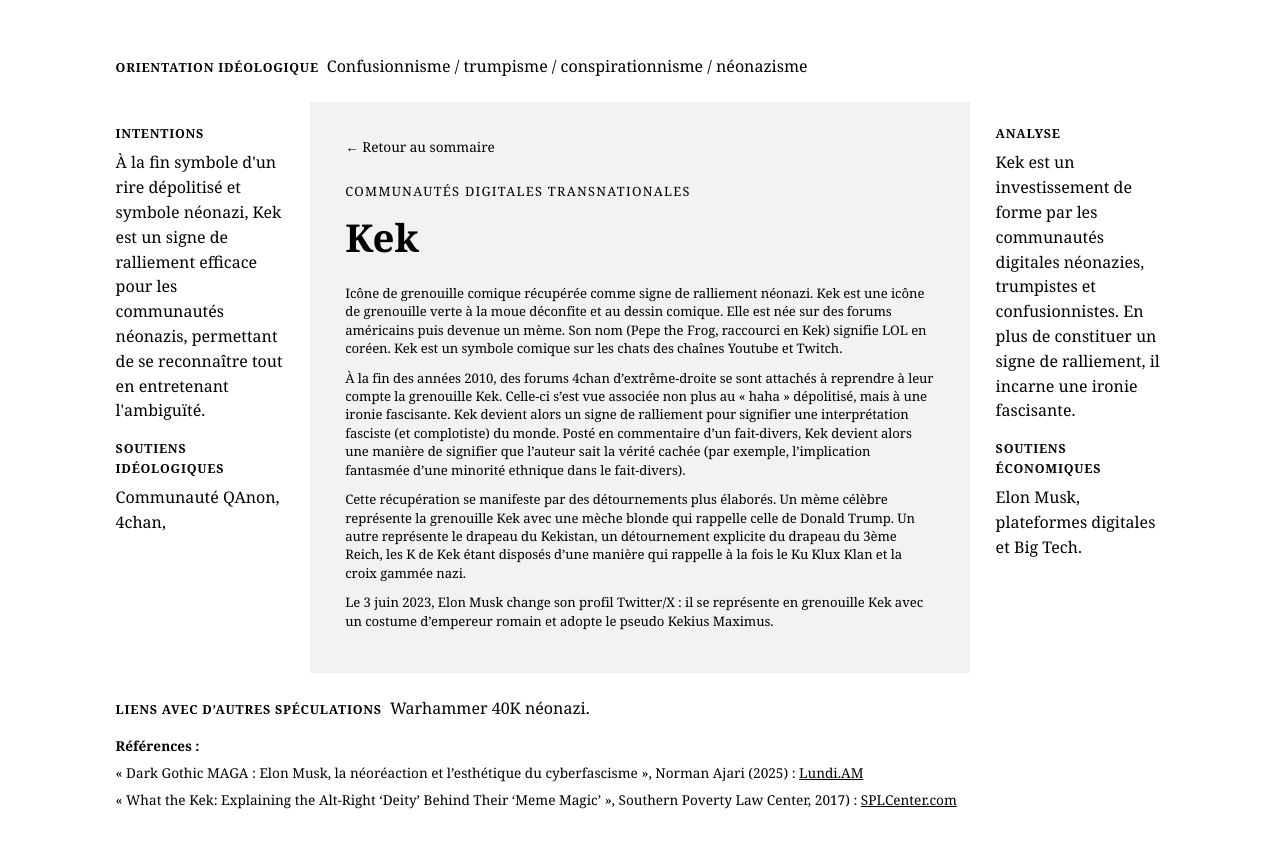
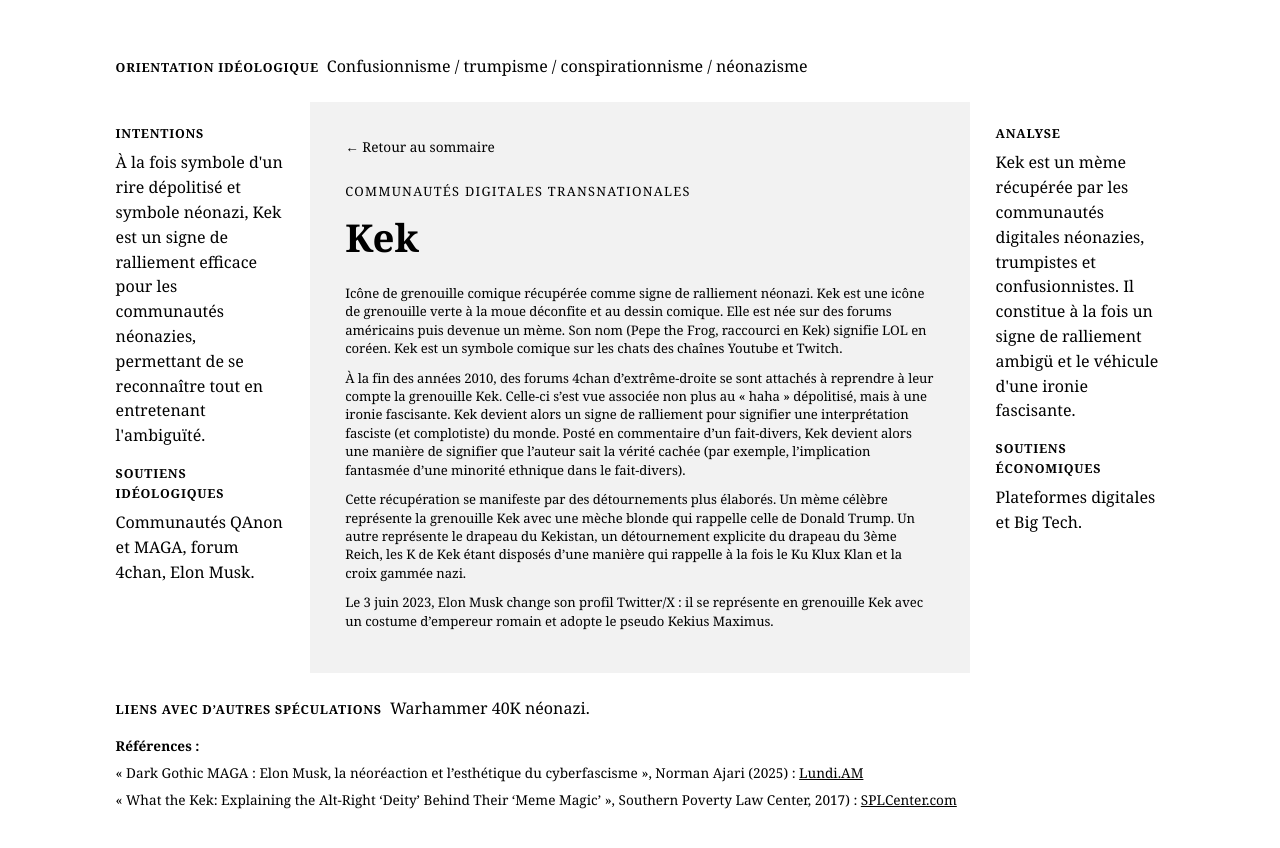
Before and after one commit to encycloreac/encycloreac.github.io, a Jekyll site: the page built from _entries/kek.md, in a window 1280 px wide. Shown: the top 848 px of the page. Built offline with Jekyll 4.4.1, drawn with Linux system fonts in a browser that asks for light colours.

Commit message:
Update kek.md

```diff
--- a/_entries/kek.md
+++ b/_entries/kek.md
@@ -2,10 +2,10 @@
 title: "Kek"
 zone: "Communautés digitales transnationales"
 orientation: "Confusionnisme / trumpisme / conspirationnisme / néonazisme"
-intentions: "À la fin symbole d'un rire dépolitisé et symbole néonazi, Kek est un signe de ralliement efficace pour les communautés néonazis, permettant de se reconnaître tout en entretenant l'ambiguïté."
-analyse: "Kek est un investissement de forme par les communautés digitales néonazies, trumpistes et confusionnistes. En plus de constituer un signe de ralliement, il incarne une ironie fascisante."
-soutiens_ideologiques: "Communauté QAnon, 4chan, "
-soutiens_economiques: "Elon Musk, plateformes digitales et Big Tech."
+intentions: "À la fois symbole d'un rire dépolitisé et symbole néonazi, Kek est un signe de ralliement efficace pour les communautés néonazies, permettant de se reconnaître tout en entretenant l'ambiguïté."
+analyse: "Kek est un mème récupérée par les communautés digitales néonazies, trumpistes et confusionnistes. Il constitue à la fois un signe de ralliement ambigü et le véhicule d'une ironie fascisante."
+soutiens_ideologiques: "Communautés QAnon et MAGA, forum 4chan, Elon Musk."
+soutiens_economiques: "Plateformes digitales et Big Tech."
 liens_autres: "Warhammer 40K néonazi."
 references:
   - texte: "« Dark Gothic MAGA : Elon Musk, la néoréaction et l’esthétique du cyberfascisme », Norman Ajari (2025)"
```
